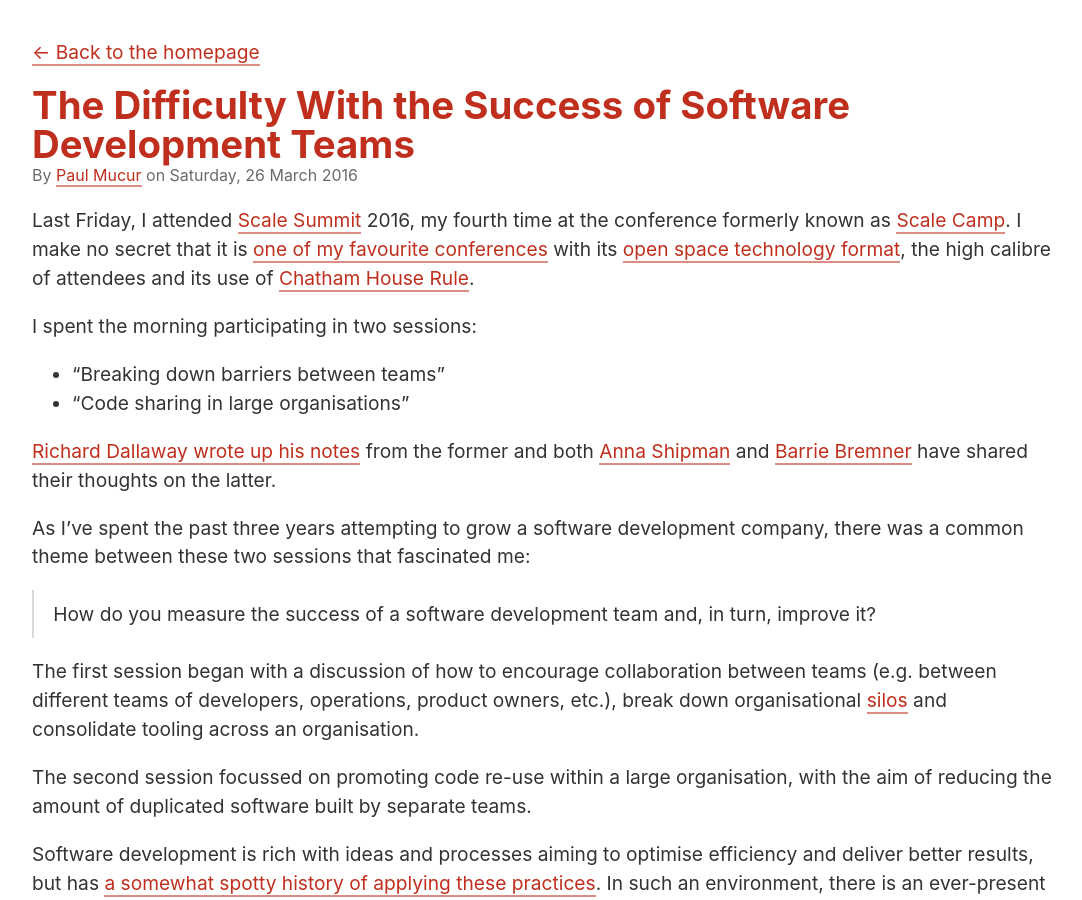
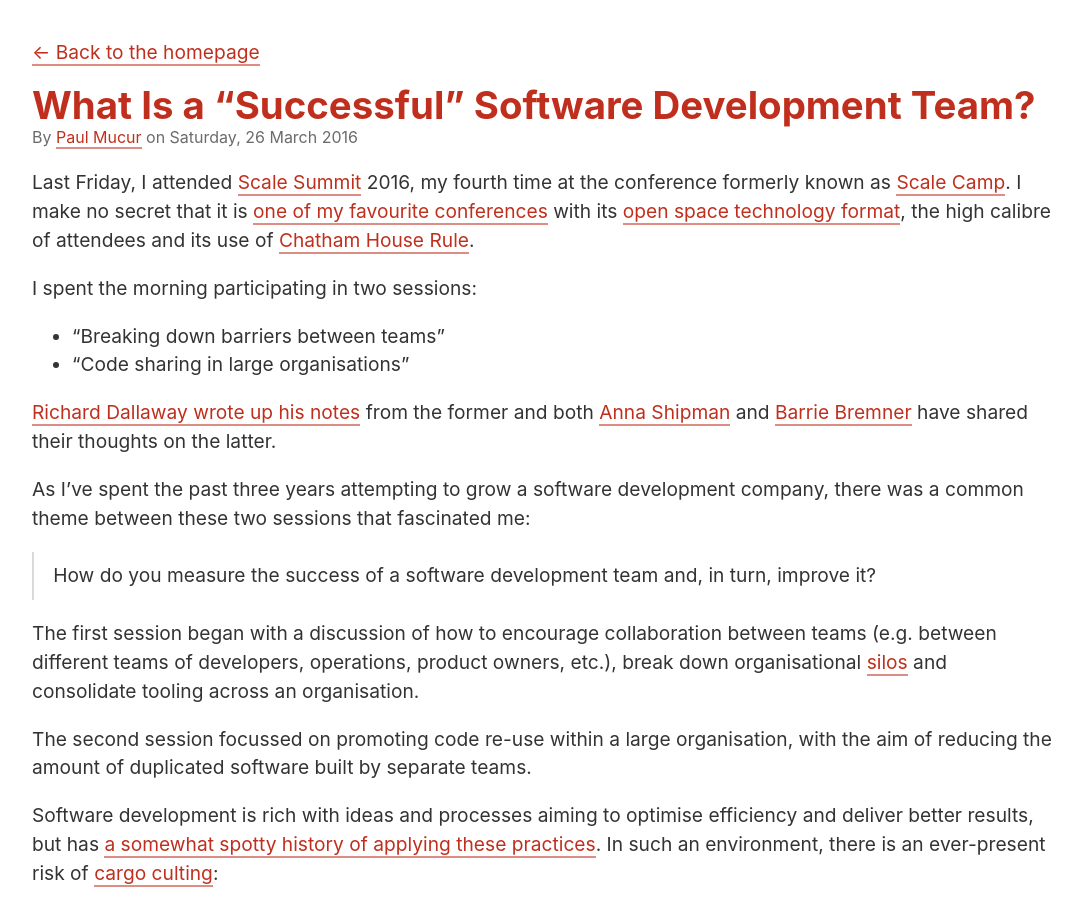
Before and after one commit to mudge/mudge.github.com, a Jekyll site: the page built from _posts/2016-03-26-the-difficulty-with-the-success-of-software-development-teams.markdown, in a window 1280 px wide and 900 px high. Shown: the whole window, without its empty margins (98-1180 px from the left). Built offline with Jekyll 4.4.1, drawn with Linux system fonts in a browser that asks for light colours; comment, search, counter and statistics services are not loaded.

Commit message:
Re-title software development "success" blog post

```diff
--- a/_posts/2016-03-26-the-difficulty-with-the-success-of-software-development-teams.markdown
+++ b/_posts/2016-03-26-the-difficulty-with-the-success-of-software-development-teams.markdown
@@ -1,7 +1,7 @@
 ---
 layout: post
-title: The Difficulty With the Success of Software Development Teams
-excerpt: Thoughts on improving the success of development teams following Scale Summit 2016.
+title: What Is a &ldquo;Successful&rdquo; Software Development Team?
+excerpt: Thoughts on the difficulty of gauging and improving the success of development teams following Scale Summit 2016.
 ---
 Last Friday, I attended [Scale Summit][1] 2016, my fourth time at the conference formerly known as [Scale Camp][2]. I make no secret that it is [one of my favourite conferences][3] with its [open space technology format][4], the high calibre of attendees and its use of [Chatham House Rule][5].
 
```
